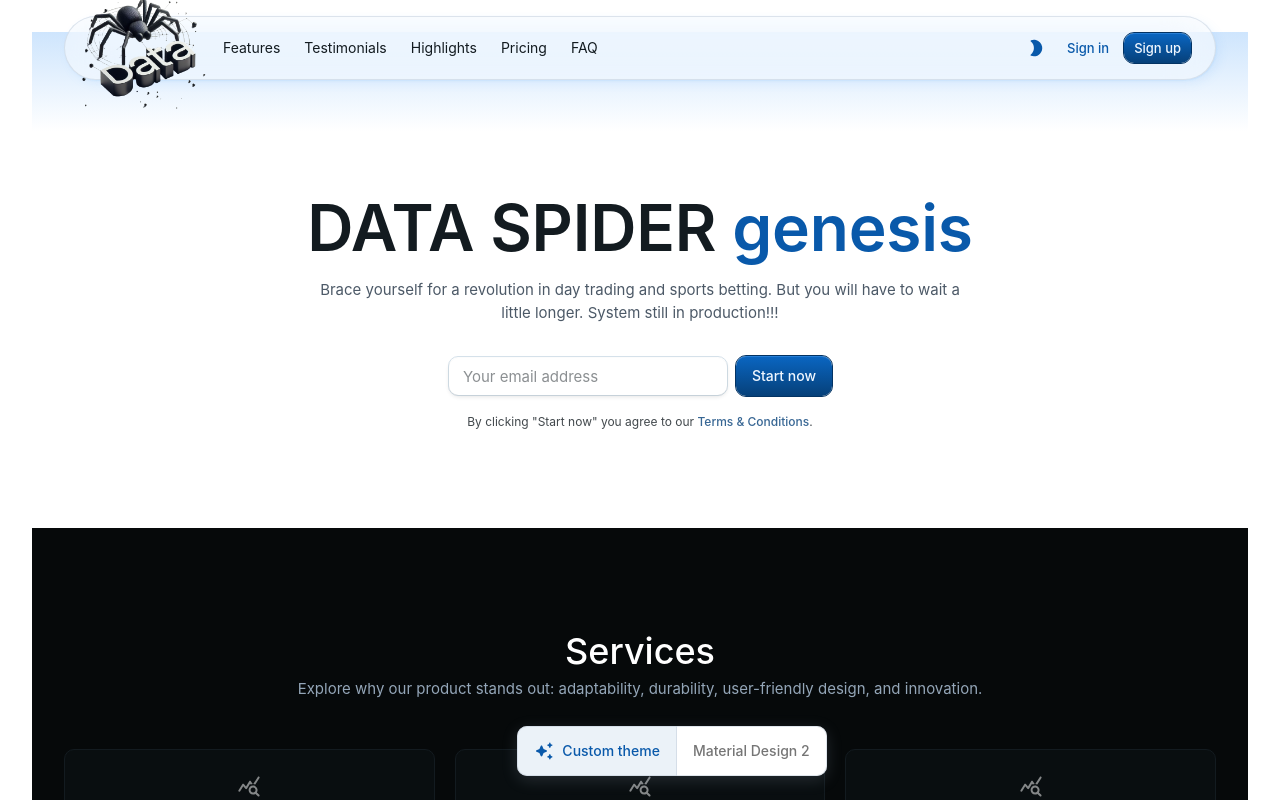
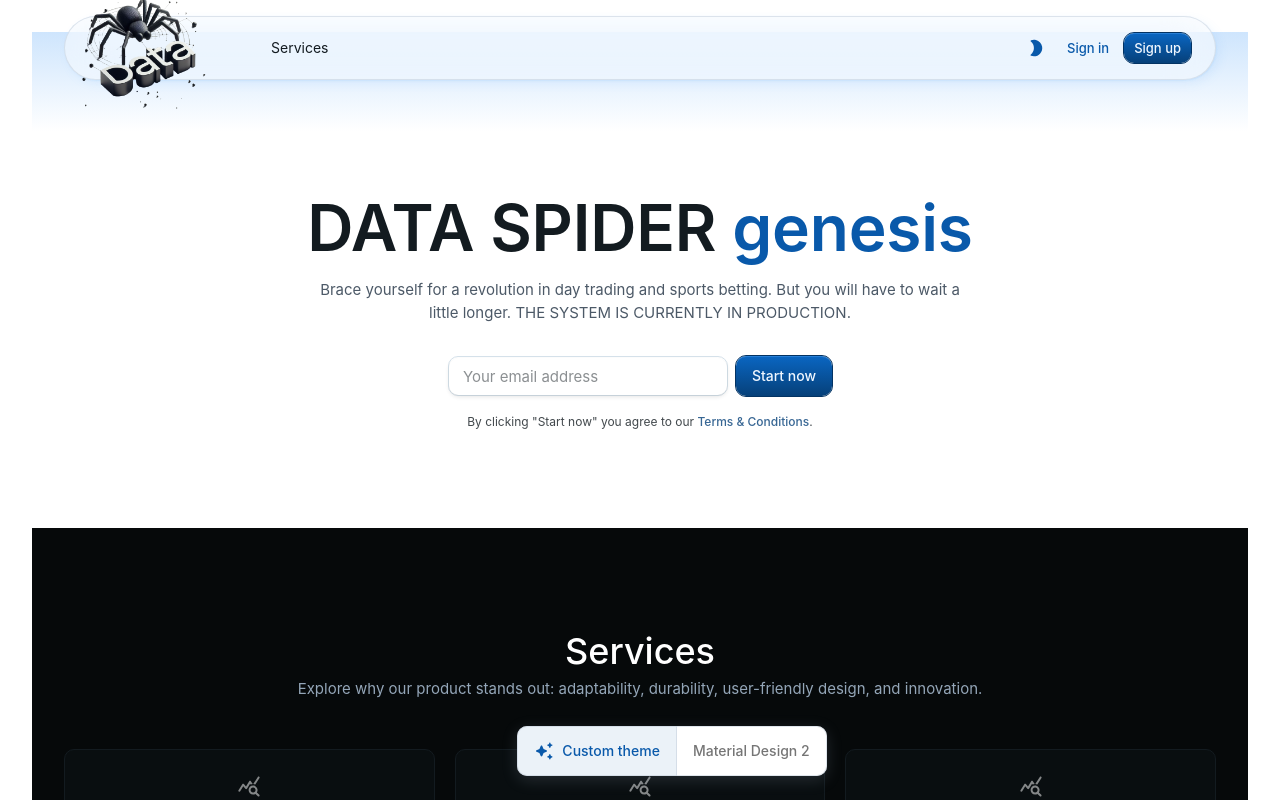
Before and after one commit to nkateko117/Data-Spider-React, a React (Vite) app: page / in a window 1280 px wide. Shown: the top 800 px of the page. Built offline with nearby package versions, Linux system fonts and the light colour scheme.

Commit message:
Homescreen bar fixed futher

```diff
--- a/src/pages/landing-page/components/AppAppBar.tsx
+++ b/src/pages/landing-page/components/AppAppBar.tsx
@@ -100,41 +100,33 @@ function AppAppBar({ mode, toggleColorMode }: AppAppBarProps) {
                   onClick={() => scrollToSection("features")}
                   sx={{ py: "6px", px: "12px" }}
                 >
-                  <Typography variant="body2" color="text.primary">
-                    Features
-                  </Typography>
+                  <Typography variant="body2" color="text.primary"></Typography>
                 </MenuItem>
                 <MenuItem
                   onClick={() => scrollToSection("testimonials")}
                   sx={{ py: "6px", px: "12px" }}
                 >
-                  <Typography variant="body2" color="text.primary">
-                    Testimonials
-                  </Typography>
+                  <Typography variant="body2" color="text.primary"></Typography>
                 </MenuItem>
                 <MenuItem
                   onClick={() => scrollToSection("highlights")}
                   sx={{ py: "6px", px: "12px" }}
                 >
                   <Typography variant="body2" color="text.primary">
-                    Highlights
+                    Services
                   </Typography>
                 </MenuItem>
                 <MenuItem
                   onClick={() => scrollToSection("pricing")}
                   sx={{ py: "6px", px: "12px" }}
                 >
-                  <Typography variant="body2" color="text.primary">
-                    Pricing
-                  </Typography>
+                  <Typography variant="body2" color="text.primary"></Typography>
                 </MenuItem>
                 <MenuItem
                   onClick={() => scrollToSection("faq")}
                   sx={{ py: "6px", px: "12px" }}
                 >
-                  <Typography variant="body2" color="text.primary">
-                    FAQ
-                  </Typography>
+                  <Typography variant="body2" color="text.primary"></Typography>
                 </MenuItem>
               </Box>
             </Box>
--- a/src/pages/landing-page/components/Hero.tsx
+++ b/src/pages/landing-page/components/Hero.tsx
@@ -63,8 +63,8 @@ export default function Hero() {
             sx={{ alignSelf: "center", width: { sm: "100%", md: "80%" } }}
           >
             Brace yourself for a revolution in day trading and sports betting.
-            But you will have to wait a little longer. System still in
-            production!!!
+            But you will have to wait a little longer. THE SYSTEM IS CURRENTLY
+            IN PRODUCTION.
           </Typography>
           <Stack
             direction={{ xs: "column", sm: "row" }}
```
